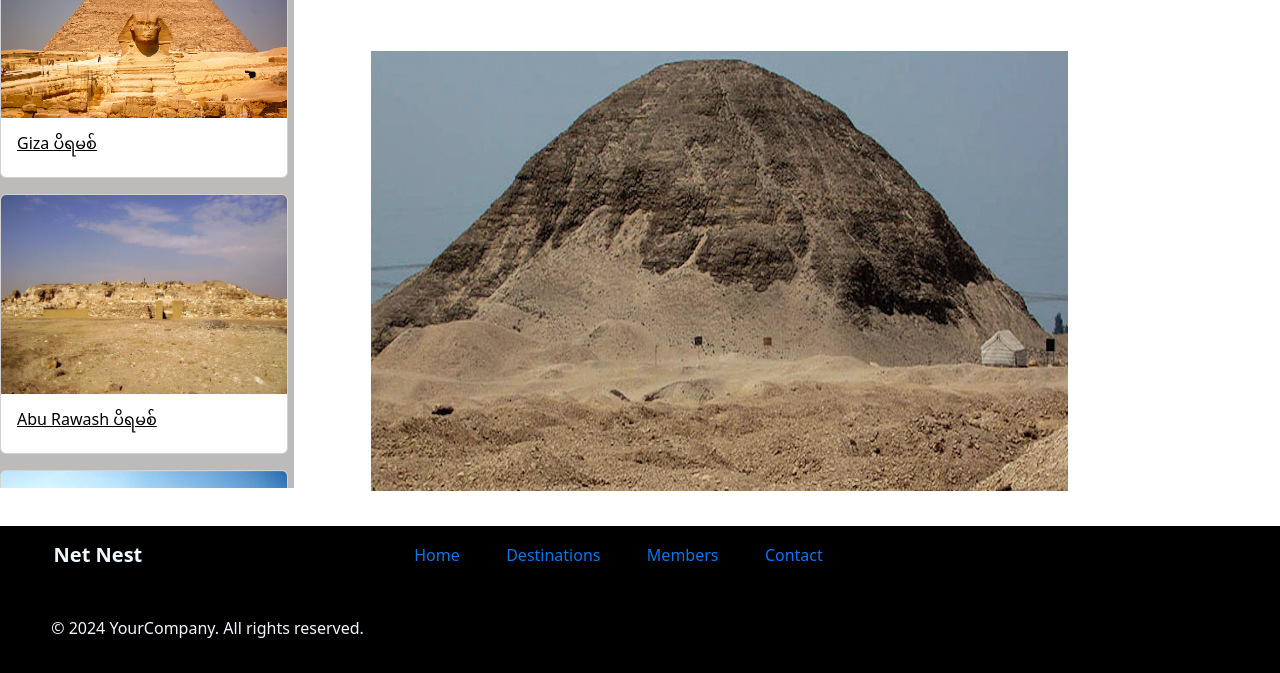
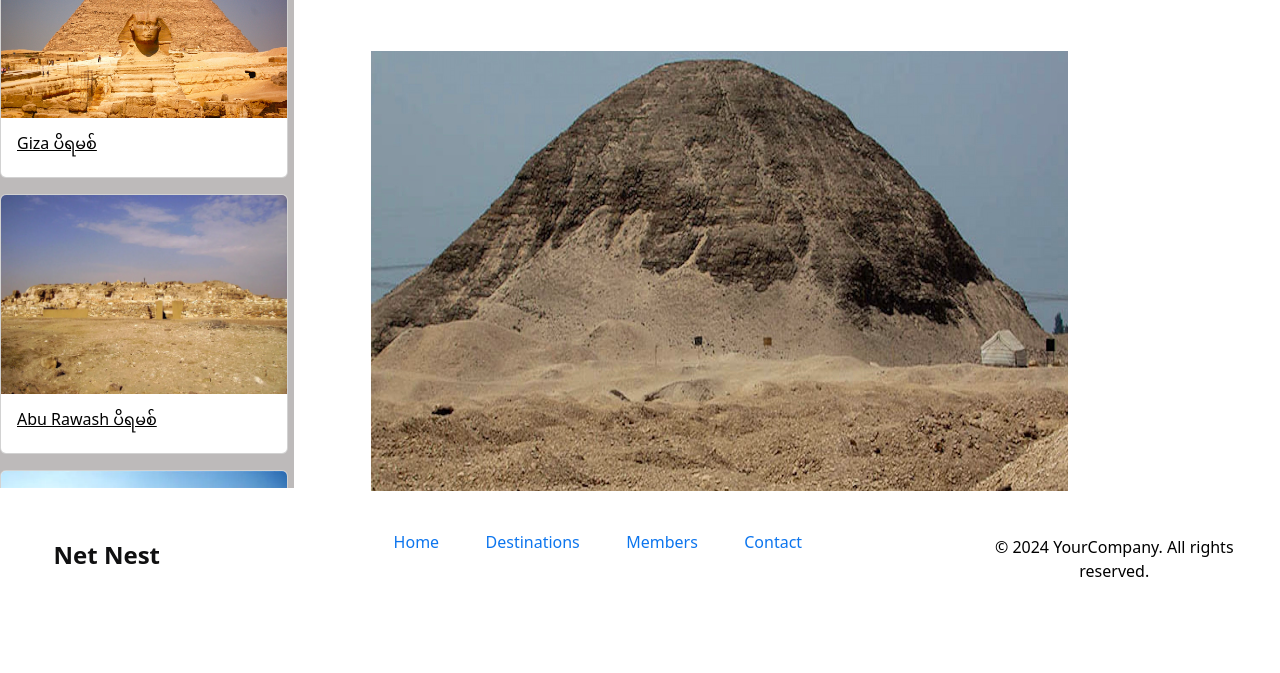
Before and after one commit to hyper-20/project, a plain HTML site: page sharlex/p-hawara.html in a window 1280 px wide. Shown: the part 773-1446 px from the top of the page. After the commit the page ends 1397 px from the top, so only its background shows below. Drawn offline with nearby package versions, Linux system fonts and the light colour scheme.

Commit message:
Update p-hawara.html

```diff
--- a/sharlex/p-hawara.html
+++ b/sharlex/p-hawara.html
@@ -90,9 +90,9 @@
 
     footer {
       width: 100%;
-      height: 12vw;
+      /* height: 3vw; */
       float: left;
-      background-color: black;
+      /* background-color: rgb(49, 218, 27); */
     }
 
     .card-title:hover {
@@ -119,12 +119,12 @@
                     <a class="nav-link active" aria-current="page" href="egypt.html"><b>ပင်မစာမျက်နှာ</b></a>
                   </li>
 
-                <!-- <li class="nav-item">
+                  <li class="nav-item">
                     <a class="nav-link active" aria-current="page" href="historyofegypt1.html"><b>သမိုင်းထဲကအီဂျစ်</b></a>
                   </li>
-     -->
+
                   <li class="nav-item dropdown">
-                  <a class="nav-link dropdown-toggle" href="historyofegypt1.html" role="button" data-bs-toggle="dropdown"
+                    <a class="nav-link dropdown-toggle" href="/historyofegypt1.html" role="button" data-bs-toggle="dropdown"
                       aria-expanded="false">
                       <b>သမိုင်းထဲကအီဂျစ်</b>
                     </a>
@@ -146,16 +146,17 @@
                   </li>
 
                 </ul>
-              <form class="d-flex" role="search">
+                <!-- <form class="d-flex" role="search">
                   <input class="form-control me-2" type="search" placeholder="Search" aria-label="Search">
                   <button class="btn btn-outline-success" type="submit">Search</button>
-              </form>
+                </form> -->
               </div>
             </div>
           </nav>
     </div>
-<div class="coverimage" style="background-color: white;"> <h2></h2></div>
+  <div class="coverimage"> <h2></h2></div>
 </header>
+
 
    <div style="margin-bottom: 3vw;">
     <section>
@@ -303,9 +304,9 @@
    </aside>
    </div>
    <footer>
-      <nav class="navbar navbar-expand-lg p-3 mb-2 bg-black text-white">
+    <nav class="navbar navbar-expand-lg p-3 mb-3 text-black">
       <div class="container-fluid">
-          <a class="navbar-brand" href="#" style="padding-left: 2vw; float: left; color: aliceblue;"><b>Net Nest</b></a>
+        <a class="navbar-brand" href="#" style="padding-left: 2vw; float: left; color: rgb(16, 16, 17); font-size: x-large;"><b>Net Nest</b></a>
         <button class="navbar-toggler" type="button" data-bs-toggle="collapse" data-bs-target="#navbarNav"
           aria-controls="navbarNav" aria-expanded="false" aria-label="Toggle navigation">
           <span class="navbar-toggler-icon"></span>
@@ -313,31 +314,36 @@
         <div class="collapse navbar-collapse" id="navbarNav">
           <ul class="navbar-nav">
             <li class="nav-item">
-                <a class="nav-link active" aria-current="page" href="#"
-                  style="padding-left: 20vw; padding-right: 3vw; color:rgb(12, 117, 238);  font-weight: 500;">Home</a>
+              <a class="nav-link active" aria-current="page" href="index.html"
+                style="padding-left: 17vw; padding-right: 3vw; color:rgb(12, 117, 238);  font-weight: 500; padding-top: 1.5vw;">Home</a>
             </li>
             <li class="nav-item">
-                <a class="nav-link" href="#"
-                  style=" padding-right: 3vw; color:rgb(12, 117, 238);  font-weight: 500;">Destinations</a>
+              <a class="nav-link" href="destinations.html"
+                style=" padding-right: 3vw; color:rgb(12, 117, 238);  font-weight: 500; padding-top: 1.5vw">Destinations</a>
             </li>
             <li class="nav-item">
-                <a class="nav-link" href="#"
-                  style=" padding-right: 3vw; color:rgb(12, 117, 238);  font-weight: 500;">Members</a>
+              <a class="nav-link" href="about.html"
+                style=" padding-right: 3vw; color:rgb(12, 117, 238);  font-weight: 500; padding-top: 1.5vw">Members</a>
             </li>
-<!--               <li class="nav-item"></li>
+            <!-- <li class="nav-item"></li>
             <a class="nav-link" href="#"
               style=" padding-right: 3vw; color:rgb(12, 117, 238);  font-weight: 500;">Gallery</a>
-              </li> -->
-              <li class="nav-item"></li>
-              <a class="nav-link" href="#"
-                style=" padding-right: 3vw; color:rgb(12, 117, 238);  font-weight: 500;">Contact</a>
+            </li>
+            <li class="nav-item"></li> -->
+            <li>
+            <a class="nav-link" href="contact.html"
+              style="  color:rgb(12, 117, 238);  font-weight: 500; padding-top: 1.5vw">Contact</a>
+            </li>
+
+            <li>
+              <p class="text-gray-500 mt-8 pt-4 text-center md:text-left " style="padding-left: 13vw; padding-top: 4vw">© 2024 YourCompany. All rights reserved.</p>
             </li>
           </ul>
         </div>
       </div>
     </nav><br>
 
-      <p class="text-gray-500" style="padding-left: 4vw; color: aliceblue;">© 2024 YourCompany. All rights reserved.</p>
+
   </footer>
 </body>
 </html>
```
Lines whose indentation alone changed are shown as unchanged.
